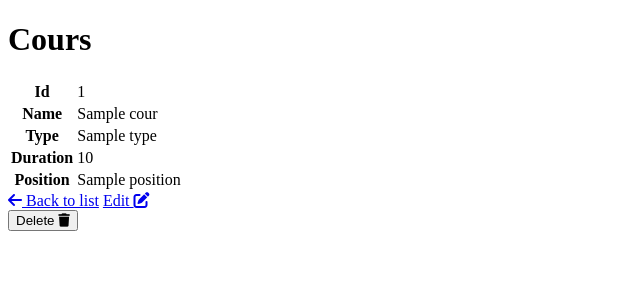
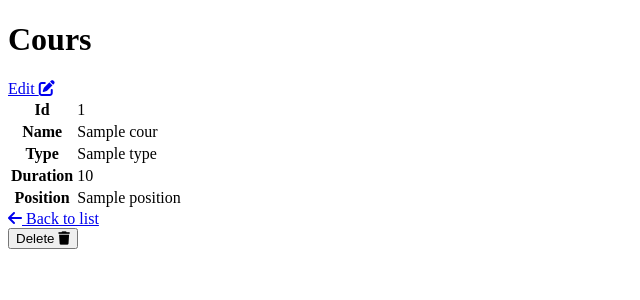
Before and after one commit to hmicael/gl_l3_sf, a Symfony app: template templates/cours/show.html.twig in a window 1280 px wide. Shown: the top 300 px of the page, without its empty margins (0-640 px from the left). Run offline with Twig, Linux system fonts and the light colour scheme; the template is opened without the code that fills it: most values are stand-ins (such as "Sample title", 1, 10 or a date in 2020); some libraries are stand-ins or nearby versions.

Commit message:
design Cours

```diff
--- a/templates/cours/edit.html.twig
+++ b/templates/cours/edit.html.twig
@@ -8,7 +8,7 @@
 
         {{ include('cours/_form.html.twig', {'button_label': 'Update'}) }}
 
-        <a href="{{ path('app_cours_index') }}" class="mt-3 btn btn-outline-secondary">
+        <a href="{{ path('app_cours_index') }}" class="mt-3 mb-3 btn btn-outline-secondary">
             <i class="fa-solid fa-arrow-left"></i> Back to list
         </a>
 
--- a/templates/cours/show.html.twig
+++ b/templates/cours/show.html.twig
@@ -4,6 +4,10 @@
 
 {% block body %}
     <h1>Cours</h1>
+
+    <a href="{{ path('app_cours_edit', {'id': cour.id}) }}" class="btn btn-outline-warning">
+        Edit <i class="fa-solid fa-pen-to-square"></i>
+    </a>
 
     <table class="table">
         <tbody>
@@ -30,9 +34,9 @@
         </tbody>
     </table>
 
-    <a href="{{ path('app_cours_index') }}" class="mt-3 btn btn-outline-secondary"><i class="fa-solid fa-arrow-left"></i> Back to list</a>
-
-    <a href="{{ path('app_cours_edit', {'id': cour.id}) }}" class="btn btn-outline-warning">Edit <i class="fa-solid fa-pen-to-square"></i></a>
+    <a href="{{ path('app_cours_index') }}" class="mt-3 mb-3 btn btn-outline-secondary">
+        <i class="fa-solid fa-arrow-left"></i> Back to list
+    </a>
 
     {{ include('cours/_delete_form.html.twig') }}
 {% endblock %}
```
